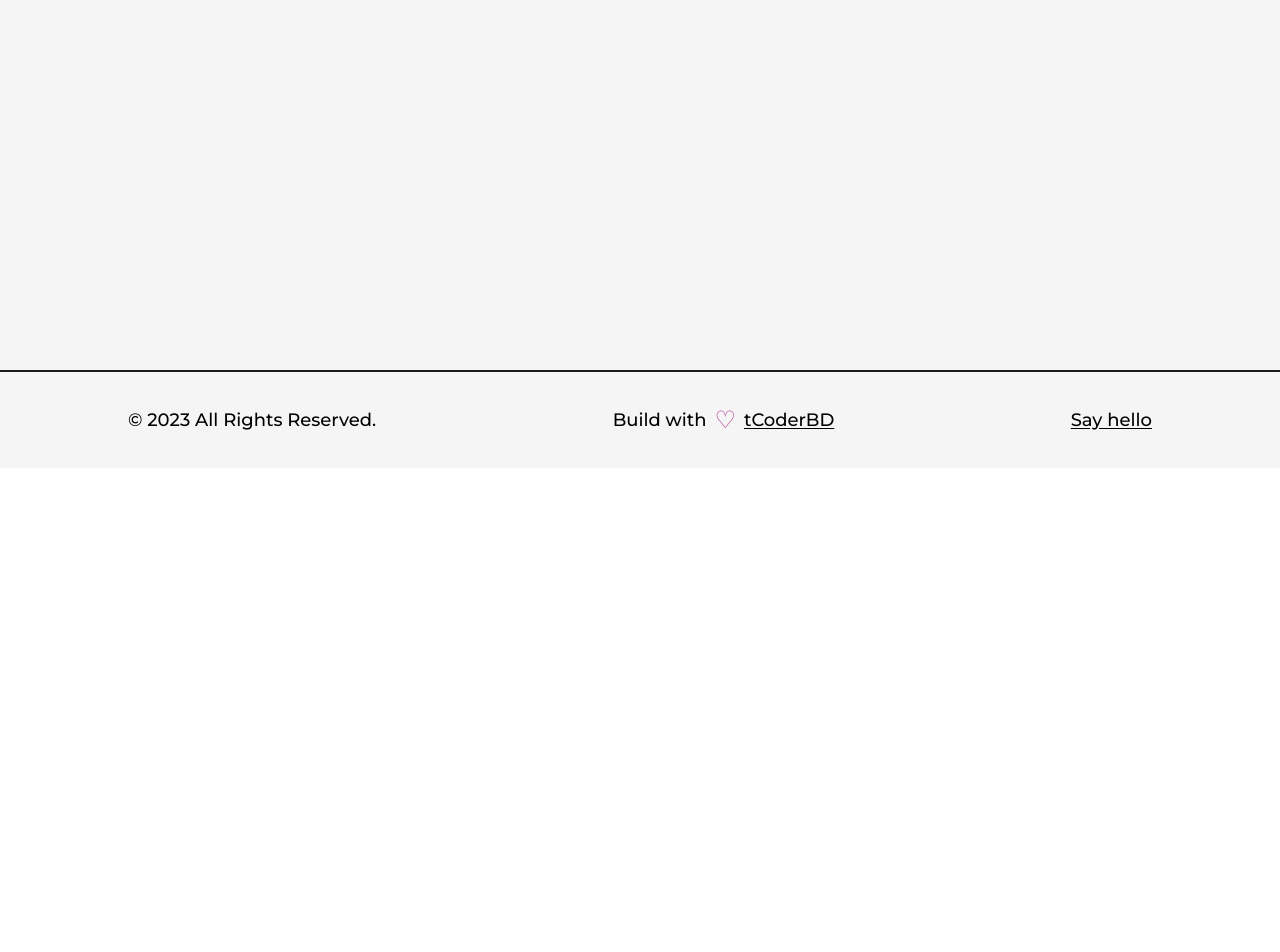
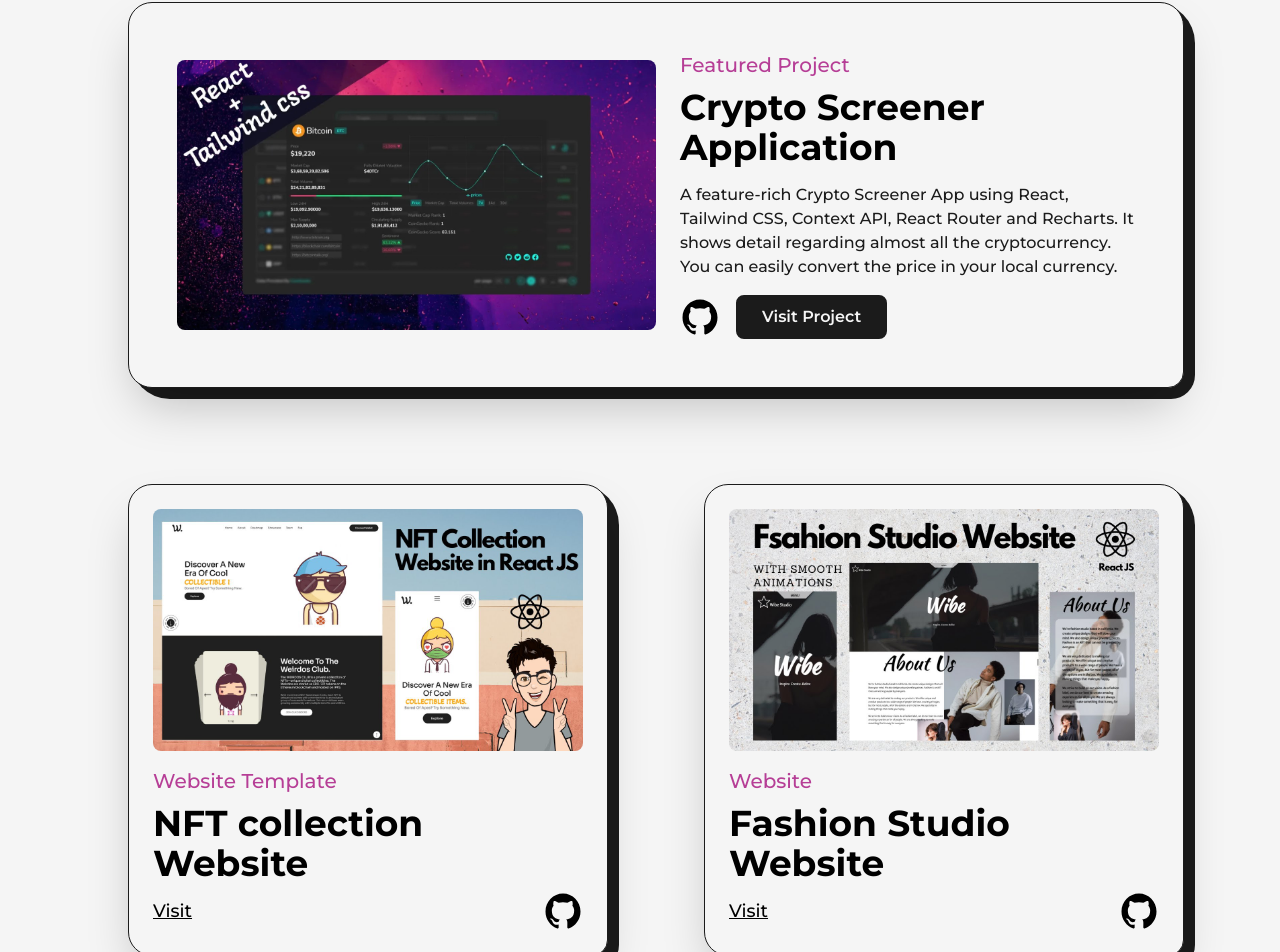
Before and after one commit to ZRH-7/Protfolio, a Next.js app: page /projects in a window 1280 px wide. Before the commit this address had no page. Shown: the part 518-1470 px from the top of the page. Before the commit the page ends 986 px from the top, so only its background shows below. Built offline with nearby package versions, Linux system fonts and the light colour scheme.

Commit message:
Add projects page

```diff
--- /dev/null
+++ b/src/pages/projects.js
@@ -0,0 +1,135 @@
+import Layout from "@/components/Layout"
+import Head from "next/head"
+import AnimatedText from '@/components/AnimatedText'
+import { motion } from 'framer-motion'
+import Link from "next/link"
+import Image from "next/image"
+import { GithubIcon } from "@/components/Icons"
+import Project1 from '../../public/images/projects/crypto-screener-cover-image.jpg'
+import Project2 from '../../public/images/projects/portfolio-cover-image.jpg'
+import Project3 from '../../public/images/projects/nft-collection-website-cover-image.jpg'
+import Project4 from '../../public/images/projects/fashion-studio-website.jpg'
+import Project5 from '../../public/images/projects/agency-website-cover-image.jpg'
+import Project6 from '../../public/images/projects/devdreaming.jpg'
+
+const FeaturedProject = ({ type, title, summery, image, link, github }) => {
+    return (
+        <article className="relative flex w-full items-center  justify-between rounded-3xl rounded-br-2xl border border-solid border-dark bg-light p-12 shadow-2xl">
+            <div className="absolute  top-0 -right-3 -z-10 h-[103%] w-[101%] rounded-[2.5rem] rounded-br-3xl bg-dark"></div>
+            <Link href={link} target="_blank" className="w-1/2 cursor-pointer overflow-hidden rounded-lg">
+                <motion.div whileHover={{ scale: 1.1, transition: { duration: 1 } }}>
+                    <Image src={image} alt={title} className="w-full h-auto" />
+                </motion.div>
+            </Link>
+            <div className="w-1/2 flex flex-col items-start justify-between pl-6">
+                <span className="text-primary font-medium text-xl">{type}</span>
+                <Link href={link} target="_blank" className="hover:underline">
+                    <h2 className="my-2 text-left w-full text-4xl font-bold">{title}</h2>
+                </Link>
+                <p className="w-full my-2 font-medium text-dark">{summery}</p>
+                <div className="mt-2 flex items-center">
+                    <Link href={github} target="_blank" className="w-10"><GithubIcon /></Link>
+                    <Link href={link} target="_blank" className="ml-4 rounded-lg bg-dark text-light py-2 px-6 font-semibold border-solid border-dark border-[2px] transition hover:text-dark hover:bg-light">Visit Project</Link>
+                </div>
+            </div>
+        </article>
+    )
+}
+
+const Project = ({ title, type, image, link, github }) => {
+    return (
+        <article className="relative w-full rounded-3xl rounded-br-2xl border border-solid border-dark bg-light p-6 shadow-2xl">
+            <div className="absolute top-0 -right-3 -z-10 h-[103%] w-[101%] rounded-[2.5rem] rounded-br-3xl bg-dark"></div>
+            <Link href={link} target="_blank" className="w-full block cursor-pointer overflow-hidden rounded-lg">
+                <motion.div whileHover={{ scale: 1.1, transition: { duration: 1 } }}>
+                    <Image src={image} alt={title} className="w-full h-auto" />
+                </motion.div>
+            </Link>
+            <div className="mt-4 flex w-full flex-col items-start justify-between">
+                <span className="text-primary font-medium text-xl">{type}</span>
+                <Link href={link} target="_blank" className="hover:underline">
+                    <h2 className="my-2 text-left w-full text-4xl font-bold">{title}</h2>
+                </Link>
+                <div className="flex w-full items-center  justify-between">
+                    <Link href={link} target="_blank" className="text-lg font-medium underline hover:no-underline">Visit</Link>
+                    <Link href={github} target="_blank" className="w-10"><GithubIcon /></Link>
+                </div>
+            </div>
+        </article>
+    )
+}
+
+const projects = () => {
+    return (
+        <>
+            <Head>
+                <title>Projects | tCoderBD</title>
+                <meta name="description" content="" />
+            </Head>
+            <main className="w-full mb-16 flex flex-col items-center justify-center">
+                <Layout className="py-16">
+                    <AnimatedText className="!text-8xl mb-16" text='Imagination Trumps Knowledge!' />
+                    <div className="grid grid-cols-12 gap-24">
+                        <div className="col-span-12">
+                            <FeaturedProject
+                                title="Crypto Screener Application"
+                                summery="A feature-rich Crypto Screener App using React, Tailwind CSS, Context API, React Router and Recharts. It shows detail regarding almost all the cryptocurrency. You can easily convert the price in your local currency."
+                                image={Project1}
+                                link="/"
+                                type="Featured Project"
+                                github="/"
+                            />
+                        </div>
+                        <div className="col-span-6">
+                            <Project
+                                title="NFT collection Website"
+                                image={Project3}
+                                link="/"
+                                type="Website Template"
+                                github="/"
+                            />
+                        </div>
+                        <div className="col-span-6">
+                            <Project
+                                title="Fashion Studio Website"
+                                image={Project4}
+                                link="/"
+                                type="Website"
+                                github="/"
+                            />
+                        </div>
+                        <div className="col-span-12">
+                            <FeaturedProject
+                                title="React Portfolio Website"
+                                summery="A professional portfolio website using React JS, Framer-motion, and Styled-components. It has smooth page transitions, cool background effects, unique design and it is mobile responsive."
+                                image={Project2}
+                                link="/"
+                                type="Portfolio Website"
+                                github="/"
+                            />
+                        </div>
+                        <div className="col-span-6">
+                            <Project
+                                title="Agency Website Template"
+                                image={Project5}
+                                link="/"
+                                type="Website Template"
+                                github="/"
+                            />
+                        </div>
+                        <div className="col-span-6">
+                            <Project
+                                title="Blog Website"
+                                image={Project6}
+                                link="/"
+                                type="DevDreaming"
+                                github="/"
+                            />
+                        </div>
+                    </div>
+                </Layout>
+            </main>
+        </>
+    )
+}
+export default projects
```
